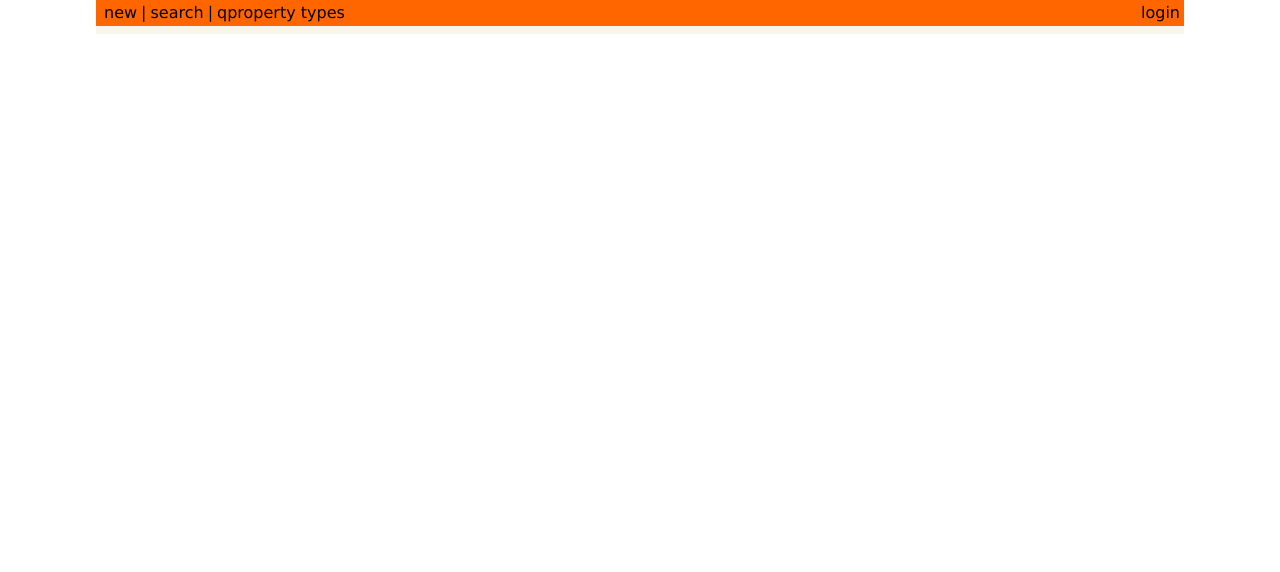
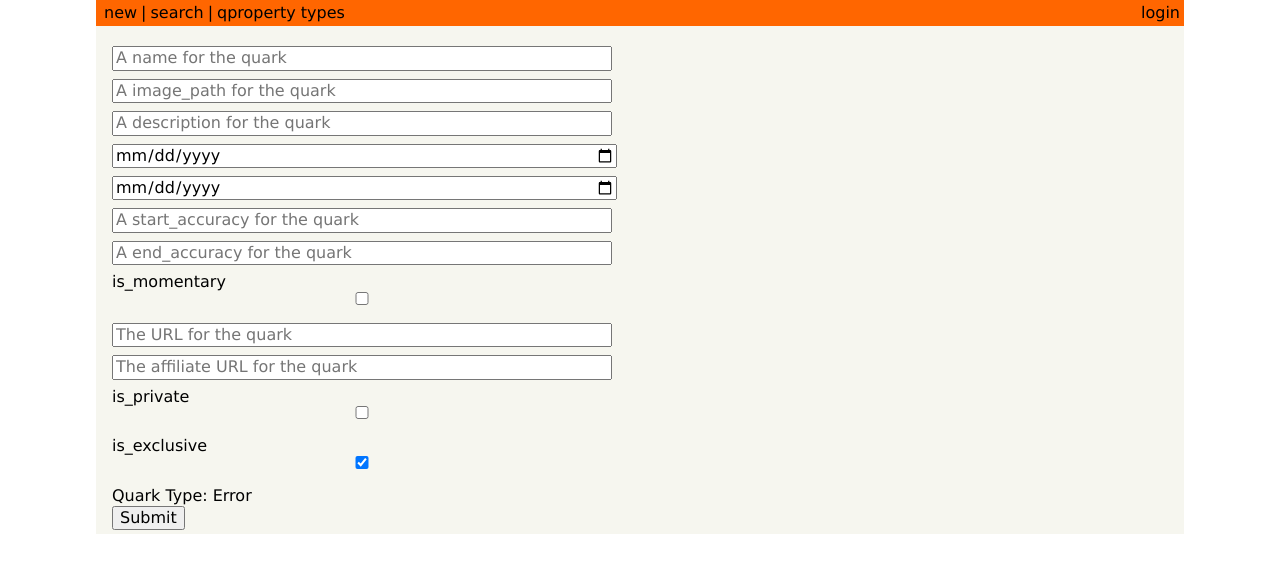
Before and after one commit to euonymus/graphql-react-try, a React (Create React App) app: page /edit-quark/1 in a window 1280 px wide. Shown: the top 572 px of the page. Built offline with nearby package versions, Linux system fonts and the light colour scheme; no server answers.

Commit message:
edit quark

```diff
--- a/src/components/App.js
+++ b/src/components/App.js
@@ -15,6 +15,7 @@ import QpropertyGtypes from './QpropertyGtypes'
 import QpropertyTypes from './QpropertyTypes'
 
 import AddQuark from './AddQuark'
+import EditQuark from './EditQuark'
 import AddQuarkType from './AddQuarkType'
 import AddGluonType from './AddGluonType'
 import AddQuarkProperty from './AddQuarkProperty'
@@ -45,6 +46,7 @@ class App extends Component {
             <Route exact path='/qproperty-types' component={QpropertyTypes} />
 
             <Route exact path='/add-quark' component={AddQuark} />
+            <Route exact path='/edit-quark/:id' component={EditQuark} />
             <Route exact path='/add-quark-type' component={AddQuarkType} />
             <Route exact path='/add-gluon-type' component={AddGluonType} />
             <Route exact path='/add-quark-property' component={AddQuarkProperty} />
--- /dev/null
+++ b/src/components/EditQuark.js
@@ -0,0 +1,256 @@
+import React, { Component } from 'react'
+import { withApollo, Mutation } from 'react-apollo'
+import gql from 'graphql-tag'
+import { QUARKS_QUERY } from './Quarks'
+import { QUARKS_PER_PAGE } from '../constants'
+import InputQuarkTypes from './InputQuarkTypes'
+
+const QUARK_QUERY = gql`
+  query QuarkQuery($id: String) {
+    quark(id: $id) {
+      id
+      createdAt
+      name
+      imagePath
+      description
+      start
+      end
+      startAccuracy
+      endAccuracy
+      isMomentary
+      url
+      affiliate
+      isPrivate
+      isExclusive
+      quarkType {
+        id
+        name
+      }
+      postedBy {
+        id
+        username
+      }
+    }
+  }
+`
+
+const POST_MUTATION = gql`
+  mutation PostMutation(
+    $id: String!
+    $name: String!,
+    $image_path: String,
+    $description: String,
+    $start: String,
+    $end: String,
+    $start_accuracy: String,
+    $end_accuracy: String,
+    $is_momentary: Boolean!,
+    $url: String,
+    $affiliate: String,
+    $is_private: Boolean!,
+    $is_exclusive: Boolean!,
+    $quark_type_id: Int!,
+  ) {
+    updateQuark(
+      id: $id
+      name: $name
+      imagePath: $image_path
+      description: $description
+      start: $start
+      end: $end
+      startAccuracy: $start_accuracy
+      endAccuracy: $end_accuracy
+      isMomentary: $is_momentary
+      url: $url
+      affiliate: $affiliate
+      isPrivate: $is_private
+      isExclusive: $is_exclusive
+      quarkTypeId: $quark_type_id
+    ) {
+      id
+      createdAt
+      name
+      imagePath
+      description
+      start
+      end
+      startAccuracy
+      endAccuracy
+      isMomentary
+      url
+      affiliate
+      isPrivate
+      isExclusive
+      quarkType {
+        id
+        name
+      }
+      postedBy {
+        id
+        username
+      }
+    }
+  }
+`
+class EditQuark extends Component {
+  state = {
+    name: '',
+    image_path: '',
+    description: '',
+    start: '',
+    end: '',
+    start_accuracy: '',
+    end_accuracy: '',
+    is_momentary: false,
+    url: '',
+    affiliate: '',
+    is_private: false,
+    is_exclusive: true,
+    quark_type_id: '',
+  }
+
+  componentDidMount() {
+    this.props.client.query({
+      query: QUARK_QUERY,
+      variables: { id: this.props.match.params.id }
+    }).then(response => {
+      const { quark } = response.data
+      this.setState({
+        name: quark.name,
+        image_path: quark.imagePath,
+        description: quark.description,
+        start: quark.start,
+        end: quark.end,
+        start_accuracy: quark.startAccuracy,
+        end_accuracy: quark.endAccuracy,
+        is_momentary: quark.isMomentary,
+        url: quark.url,
+        affiliate: quark.affiliate,
+        is_private: quark.isPrivate,
+        is_exclusive: quark.isExclusive,
+        quark_type_id: quark.quarkType.id,
+      })
+    })
+  }
+
+  render() {
+    const { id } = this.props.match.params
+    const { name, image_path, description, start, end, start_accuracy, end_accuracy, is_momentary, url, affiliate,
+            is_private, is_exclusive, quark_type_id } = this.state
+    return (
+      <div>
+        <div className="flex flex-column mt3">
+          <input
+            className="mb2"
+            value={name}
+            onChange={e => this.setState({ name: e.target.value })}
+            type="text"
+            placeholder="A name for the quark"
+          />
+          <input
+            className="mb2"
+            value={image_path}
+            onChange={e => this.setState({ image_path: e.target.value })}
+            type="text"
+            placeholder="A image_path for the quark"
+          />
+          <input
+            className="mb2"
+            value={description}
+            onChange={e => this.setState({ description: e.target.value })}
+            type="text"
+            placeholder="A description for the quark"
+          />
+          <input
+            className="mb2"
+            value={start}
+            onChange={e => this.setState({ start: e.target.value })}
+            type="date"
+            placeholder="A start for the quark"
+          />
+          <input
+            className="mb2"
+            value={end}
+            onChange={e => this.setState({ end: e.target.value })}
+            type="date"
+            placeholder="A end for the quark"
+          />
+          <input
+            className="mb2"
+            value={start_accuracy}
+            onChange={e => this.setState({ start_accuracy: e.target.value })}
+            type="text"
+            placeholder="A start_accuracy for the quark"
+          />
+          <input
+            className="mb2"
+            value={end_accuracy}
+            onChange={e => this.setState({ end_accuracy: e.target.value })}
+            type="text"
+            placeholder="A end_accuracy for the quark"
+          />
+          is_momentary
+          <input
+            onChange={e => this.setState({is_momentary: !is_momentary})}
+            type="checkbox"
+            checked={is_momentary}
+          /><br />
+          <input
+            className="mb2"
+            value={url}
+            onChange={e => this.setState({ url: e.target.value })}
+            type="text"
+            placeholder="The URL for the quark"
+          />
+          <input
+            className="mb2"
+            value={affiliate}
+            onChange={e => this.setState({ affiliate: e.target.value })}
+            type="text"
+            placeholder="The affiliate URL for the quark"
+          />
+          is_private
+          <input
+            onChange={e => this.setState({is_private: !is_private})}
+            type="checkbox"
+            checked={is_private}
+          /><br />
+          is_exclusive
+          <input
+            onChange={e => this.setState({is_exclusive: !is_exclusive})}
+            type="checkbox"
+            checked={is_exclusive}
+          /><br />
+          Quark Type: <InputQuarkTypes defaultValue={quark_type_id} onChange={quark_type_id => this.setState( {quark_type_id} )}/>
+        </div>
+        <Mutation
+          mutation={POST_MUTATION}
+          variables={{ id, name, image_path, description, start, end, start_accuracy, end_accuracy,
+                       is_momentary, url, affiliate,
+                       is_private, is_exclusive, quark_type_id }}
+          onCompleted={() => this.props.history.push('/quarks/1')}
+          update={(store, { data: { updateQuark } }) => {
+            const first = QUARKS_PER_PAGE
+            const skip = 0
+            const orderBy = 'created_at'
+            const data = store.readQuery({
+              query: QUARKS_QUERY,
+              variables: { first, skip, orderBy }
+            })
+            data.quarks.unshift(updateQuark)
+            store.writeQuery({
+              query: QUARKS_QUERY,
+              data,
+              variables: { first, skip, orderBy }
+            })
+          }}
+        >
+          {postMutation => <button onClick={postMutation}>Submit</button>}
+        </Mutation>
+
+      </div>
+    )
+  }
+}
+
+export default withApollo(EditQuark)
--- a/src/components/Quark.js
+++ b/src/components/Quark.js
@@ -1,4 +1,5 @@
 import React, { Component } from 'react'
+import { Link } from 'react-router-dom'
 import { timeDifferenceForDate } from '../utils'
 
 class Quark extends Component {
@@ -13,7 +14,7 @@ class Quark extends Component {
         </div>
         <div className="ml1">
           <div>
-            {data.name} ({data.imagePath})
+            {data.name} ({data.imagePath}) <Link to={`/edit-quark/${data.id}`}>Edit</Link> <Link to={`/delete-quark/${data.id}`}>Delete</Link>
           </div>
           <div className="f6 lh-copy gray">
             {timeDifferenceForDate(data.createdAt)}
```
